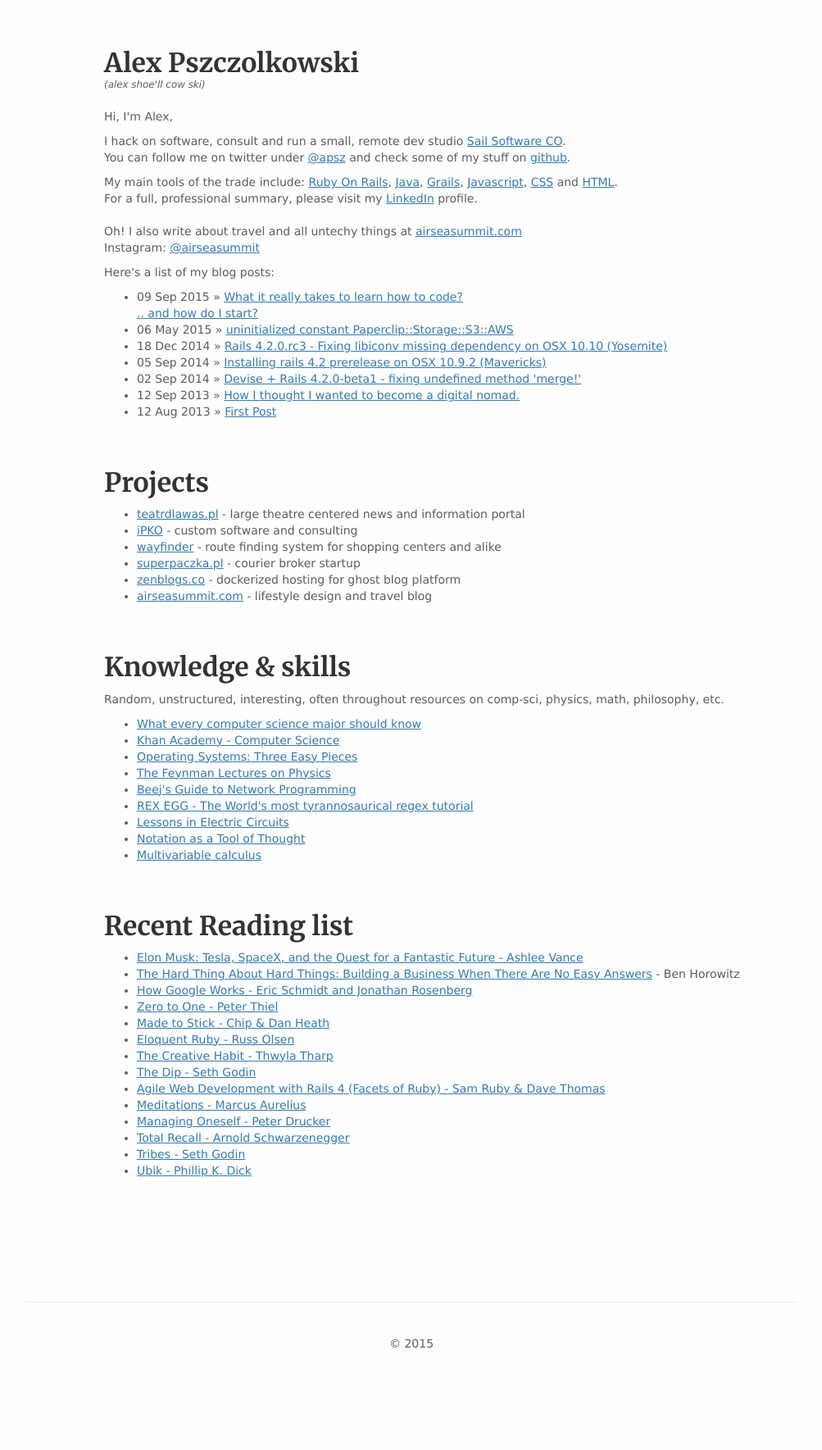
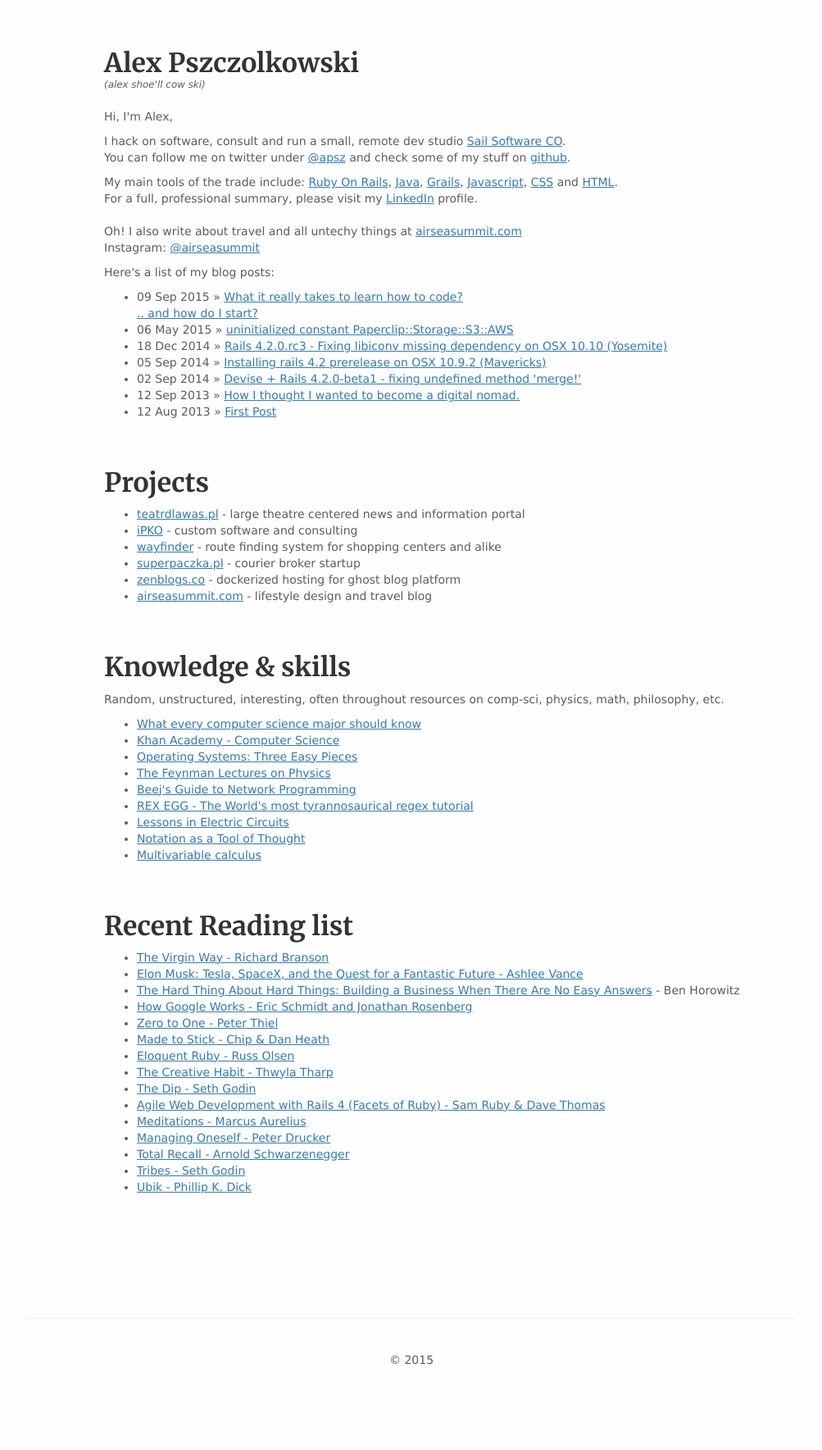
Before and after one commit to alexp/alexp.github.io, a Jekyll site: the page built from index.html, in a window 1280 px wide. Shown: the whole page at 82% size, without its empty margins (138-1141 px from the left). Built offline with Jekyll 4.4.1, drawn with Linux system fonts in a browser that asks for light colours; comment, search, counter and statistics services are not loaded.

Commit message:
Minor blog update

```diff
--- a/index.html
+++ b/index.html
@@ -75,6 +75,9 @@
             <h1 class="give-space">Recent Reading list</h1>
             <ul>
                 <li>
+                  <a href="http://www.virgin.com/richard-branson/books/the-virgin-way">The Virgin Way - Richard Branson</a>
+                </li>
+                <li>
                   <a href="http://www.amazon.com/Elon-Musk-SpaceX-Fantastic-Future/dp/0062301233">Elon Musk: Tesla, SpaceX, and the Quest for a Fantastic Future - Ashlee Vance</a>
                 </li>
                 <li>
```
